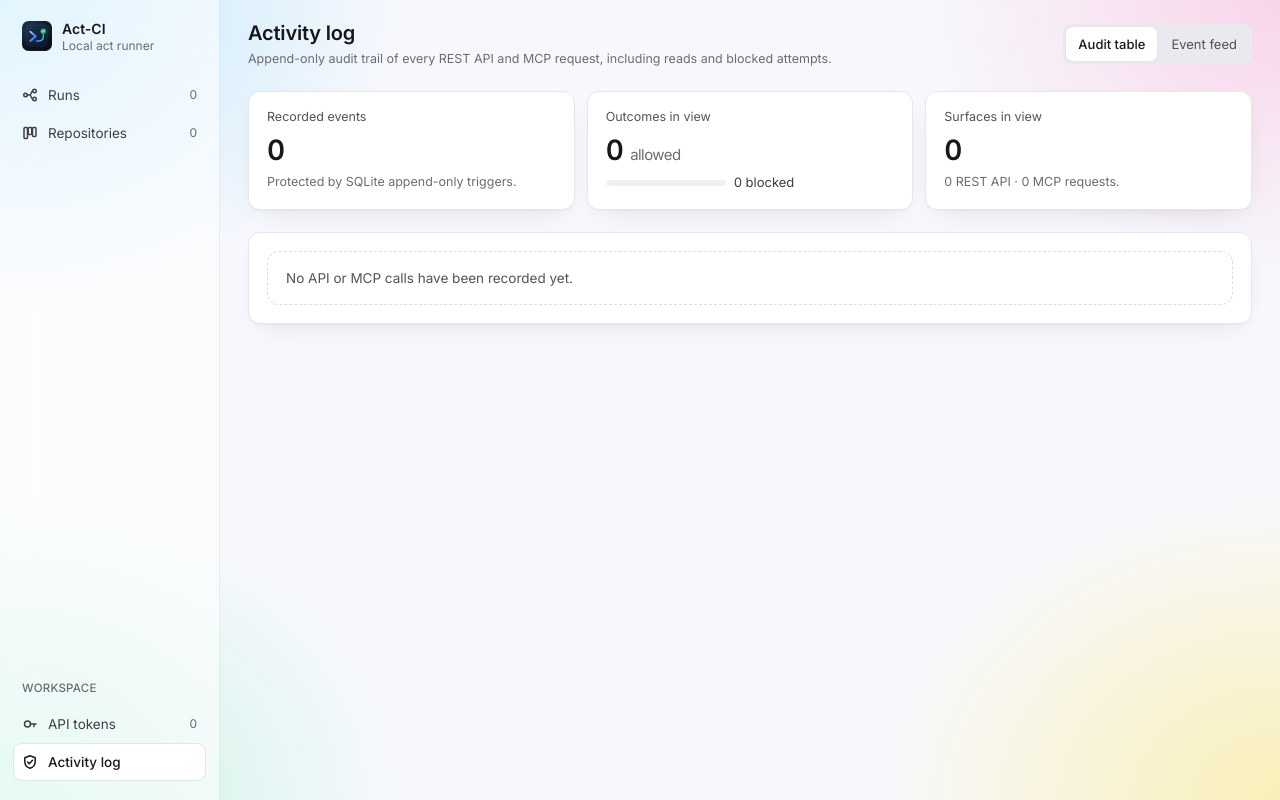
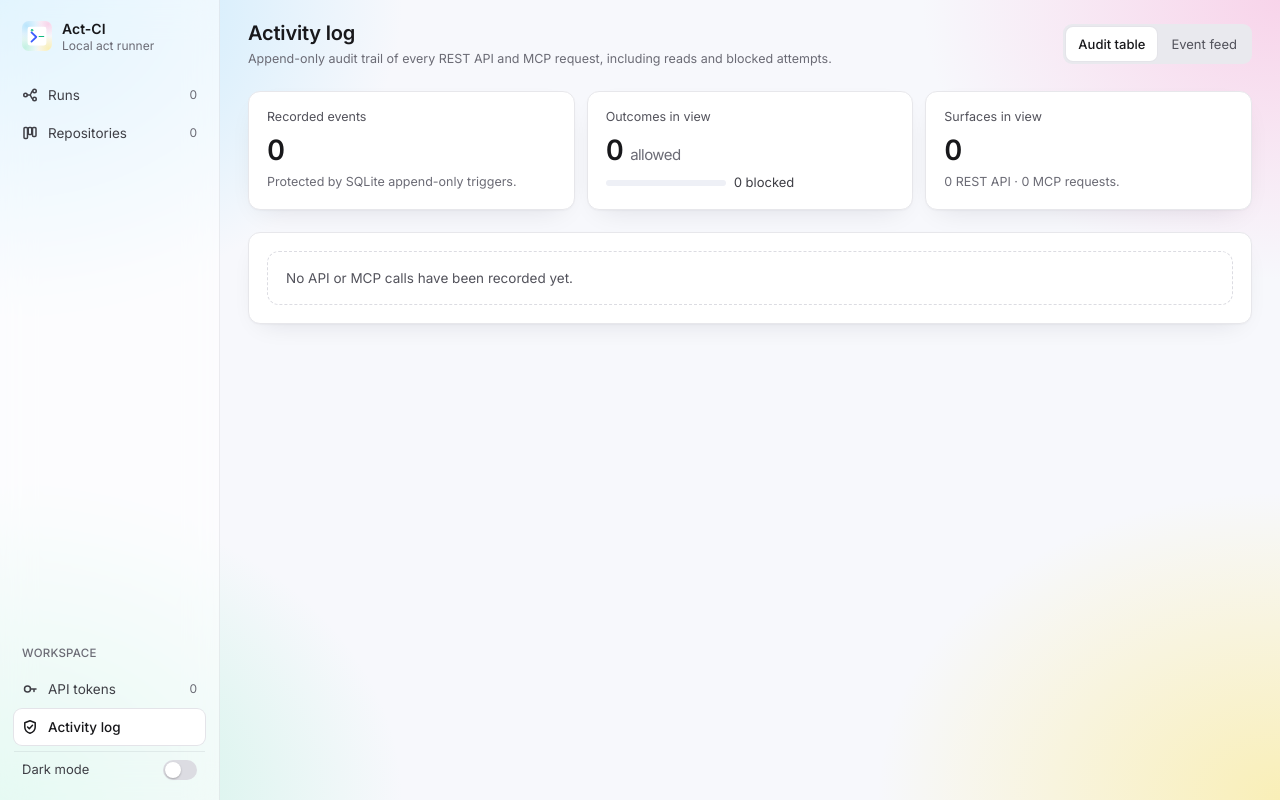
Before and after one commit to Oni-giri/act-ci, a FastAPI app: page /activity in a window 1280 px wide. Run offline with FastAPI, Linux system fonts and the light colour scheme; data that the repository does not hold is empty.

Commit message:
feat(ui): add dark mode toggle and Omakase app icon (v0.1.4)

```diff
--- a/pyproject.toml
+++ b/pyproject.toml
@@ -4,7 +4,7 @@ build-backend = "setuptools.build_meta"
 
 [project]
 name = "act-ci"
-version = "0.1.3"
+version = "0.1.4"
 description = "Self-hosted GitHub Actions CI service powered by nektos/act for Umbrel"
 readme = "README.md"
 requires-python = ">=3.11"
--- a/src/act_ci/__init__.py
+++ b/src/act_ci/__init__.py
@@ -1,3 +1,3 @@
 """Act-CI: Self-hosted CI service powered by nektos/act."""
 
-__version__ = "0.1.3"
+__version__ = "0.1.4"
--- a/src/act_ci/templates/base.html
+++ b/src/act_ci/templates/base.html
@@ -6,6 +6,16 @@
   <meta name="viewport" content="width=device-width, initial-scale=1">
   <title>{% block title %}Act-CI{% endblock %}</title>
   <link rel="icon" type="image/svg+xml" href="/ui-assets/act-ci-mark.svg">
+  <script>
+    (function () {
+      try {
+        var t = localStorage.getItem("om-theme");
+        if (t === "dark" || t === "light" || t === "auto") {
+          document.documentElement.setAttribute("data-theme", t);
+        }
+      } catch (e) {}
+    })();
+  </script>
   <link rel="stylesheet" href="/ui-assets/omakase/css/omakase.css">
   <style>
     .om-log-pre {
@@ -149,6 +159,10 @@
             <span class="om-count om-count-alert">{{ nav_denied_count }}<span class="om-sr"> blocked requests</span></span>
           {% endif %}
         </a>
+        <div style="display:flex;align-items:center;justify-content:space-between;gap:10px;padding:8px 8px 0;margin-top:4px;border-top:1px solid var(--glass-line)">
+          <span id="om-theme-label" style="font-size:13px;color:var(--ink-2)">Dark mode</span>
+          <button type="button" role="switch" aria-checked="false" aria-labelledby="om-theme-label" class="om-switch" data-om-theme-toggle></button>
+        </div>
       </div>
     </nav>
 
@@ -164,6 +178,10 @@
     <a class="om-nav {% if active_nav == 'repos' %}om-nav-on{% endif %}" href="/repos">Repos</a>
     <a class="om-nav {% if active_nav == 'tokens' %}om-nav-on{% endif %}" href="/tokens">Tokens</a>
     <a class="om-nav {% if active_nav == 'activity' %}om-nav-on{% endif %}" href="/activity">Activity</a>
+    <span style="display:inline-flex;align-items:center;gap:6px;padding:0 6px;font-size:12.5px;color:var(--ink-2)">
+      <span>Dark</span>
+      <button type="button" role="switch" aria-checked="false" aria-label="Dark mode" class="om-switch" data-om-theme-toggle></button>
+    </span>
   </nav>
 
   <div id="om-cmd-overlay" class="om-overlay om-overlay-top" style="display:none" onclick="window.__omClosePalette && window.__omClosePalette()">
@@ -179,6 +197,8 @@
         <a class="om-palette-it" href="/repos" data-cmd-item><span style="flex:1">Manage repositories</span><span class="om-mono" style="font-size:12px;color:var(--ink-subtle)">/repos</span></a>
         <a class="om-palette-it" href="/tokens" data-cmd-item><span style="flex:1">Manage API tokens</span><span class="om-mono" style="font-size:12px;color:var(--ink-subtle)">/tokens</span></a>
         <a class="om-palette-it" href="/activity" data-cmd-item><span style="flex:1">Inspect activity audit log</span><span class="om-mono" style="font-size:12px;color:var(--ink-subtle)">/activity</span></a>
+        <div class="om-palette-g">Appearance</div>
+        <button type="button" class="om-palette-it" data-cmd-item onclick="window.__omToggleTheme(); window.__omClosePalette()"><span style="flex:1">Switch between light and dark theme</span><span class="om-mono" style="font-size:12px;color:var(--ink-subtle)" id="om-cmd-theme-state">auto</span></button>
         {% if sidebar_repos %}
         <div class="om-palette-g">Repositories</div>
         {% for sr in sidebar_repos %}
@@ -233,7 +253,11 @@
           if (e.key === "Escape") { window.__omClosePalette(); }
           if (e.key === "Enter") {
             const first = items.find(function (el) { return el.style.display !== "none"; });
-            if (first) { window.location.href = first.getAttribute("href"); }
+            if (first) {
+              const href = first.getAttribute("href");
+              if (href) window.location.href = href;
+              else first.click();
+            }
           }
         });
       }
@@ -260,6 +284,44 @@
         const el = document.getElementById(id);
         if (el) el.style.display = "none";
       };
+
+      // Theme switch (light / dark, defaulting to OS preference until toggled)
+      const themeSwitches = Array.from(document.querySelectorAll("[data-om-theme-toggle]"));
+      const cmdThemeState = document.getElementById("om-cmd-theme-state");
+      const mql = window.matchMedia ? window.matchMedia("(prefers-color-scheme: dark)") : null;
+
+      function isDarkEffective() {
+        const attr = document.documentElement.getAttribute("data-theme") || "auto";
+        if (attr === "dark") return true;
+        if (attr === "light") return false;
+        return !!(mql && mql.matches);
+      }
+
+      function syncThemeUi() {
+        const dark = isDarkEffective();
+        themeSwitches.forEach(function (sw) {
+          sw.setAttribute("aria-checked", dark ? "true" : "false");
+          sw.classList.toggle("om-switch-on", dark);
+        });
+        if (cmdThemeState) {
+          cmdThemeState.textContent = dark ? "dark" : "light";
+        }
+      }
+
+      window.__omToggleTheme = function () {
+        const next = isDarkEffective() ? "light" : "dark";
+        document.documentElement.setAttribute("data-theme", next);
+        try { localStorage.setItem("om-theme", next); } catch (e) {}
+        syncThemeUi();
+      };
+
+      themeSwitches.forEach(function (sw) {
+        sw.addEventListener("click", window.__omToggleTheme);
+      });
+      if (mql && mql.addEventListener) {
+        mql.addEventListener("change", syncThemeUi);
+      }
+      syncThemeUi();
 
       // InteractiveSwitch: toggle button + hidden checkbox input
       document.querySelectorAll("[data-om-switch]").forEach(function (btn) {
```
Also changed, not shown: tests/test_level1_runner_and_ui.py (+1 -0 lines), assets/icon.svg, src/act_ci/static/act-ci-mark.svg.
